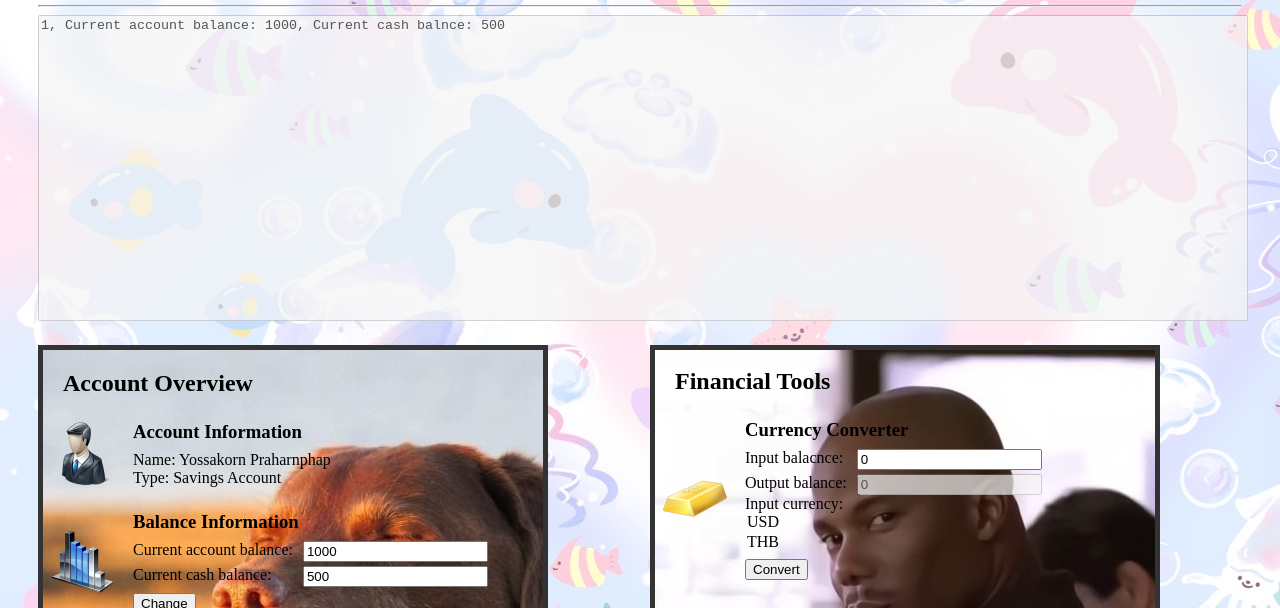
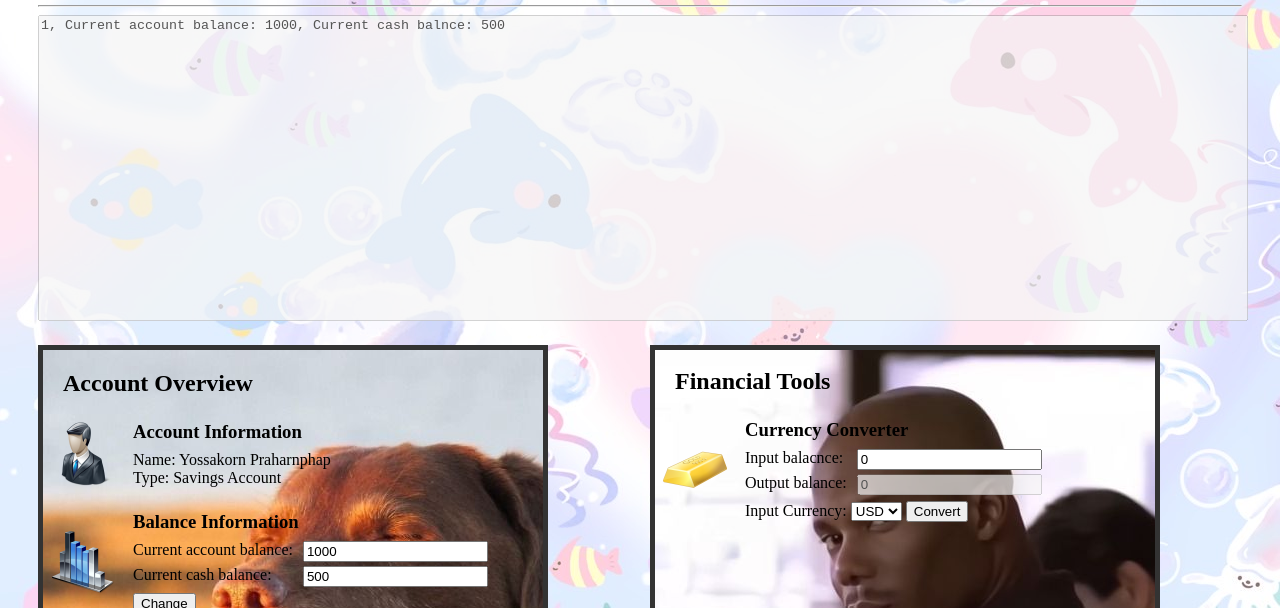
Before and after one commit to HikKykung/itf-it68070152, a plain HTML site: page index.html in a window 1280 px wide. Shown: the part 192-800 px from the top of the page. Drawn offline with Linux system fonts and the light colour scheme.

Commit message:
input currency

```diff
--- a/index.html
+++ b/index.html
@@ -92,11 +92,11 @@
                                 </div>
                             </div>
                             <div>
-                                Input currency:
-                                <section id="gold_intype">
+                                Input Currency:
+                                <select id="pro_type">
                                     <option value="deposit">USD</option>
                                     <option value="withdraw">THB</option>
-                                </section>
+                                </select>
                                 <button type="button" onclick="convertbal()" style="margin-top: 6px;">Convert</button>
                             </div>
                         </div>
```
